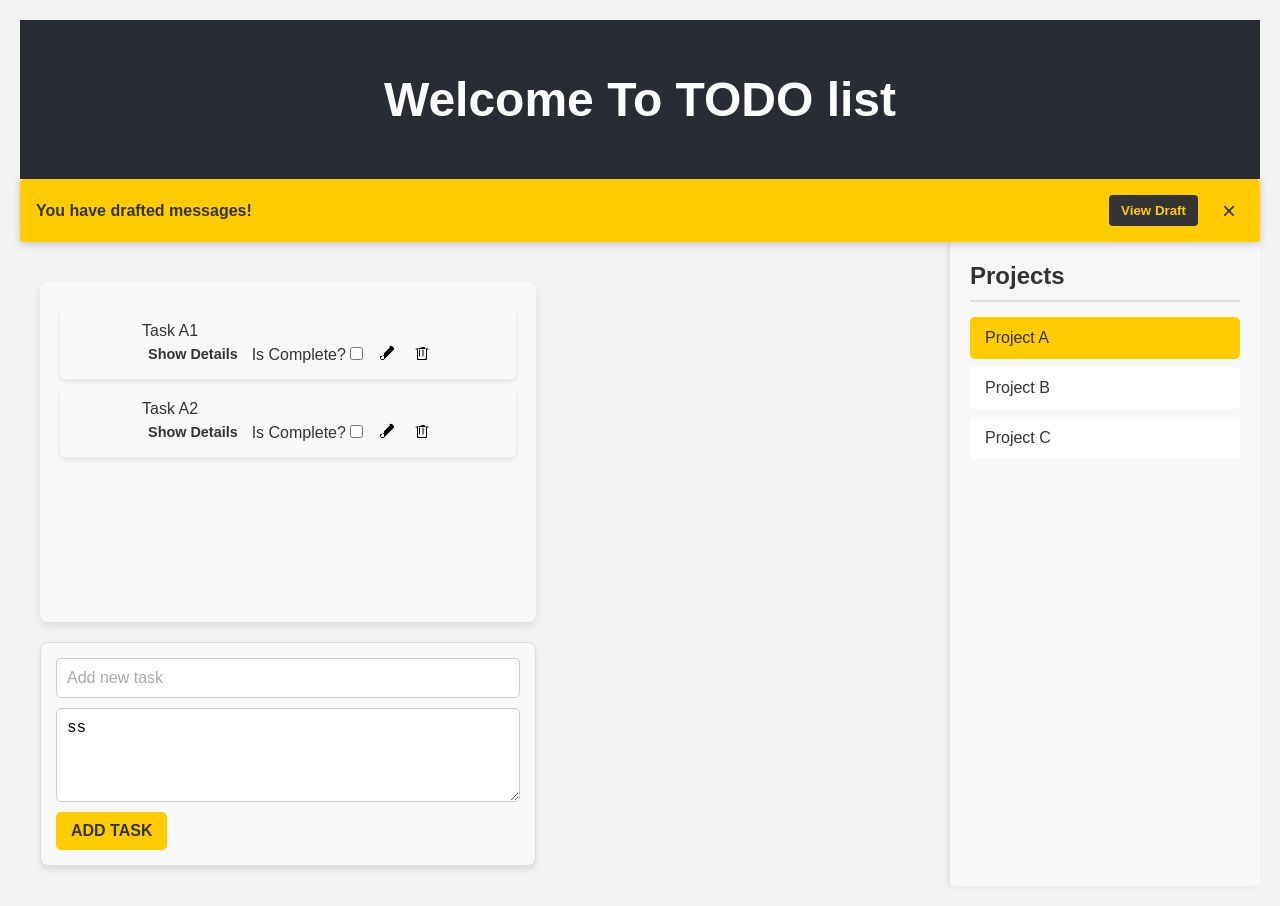
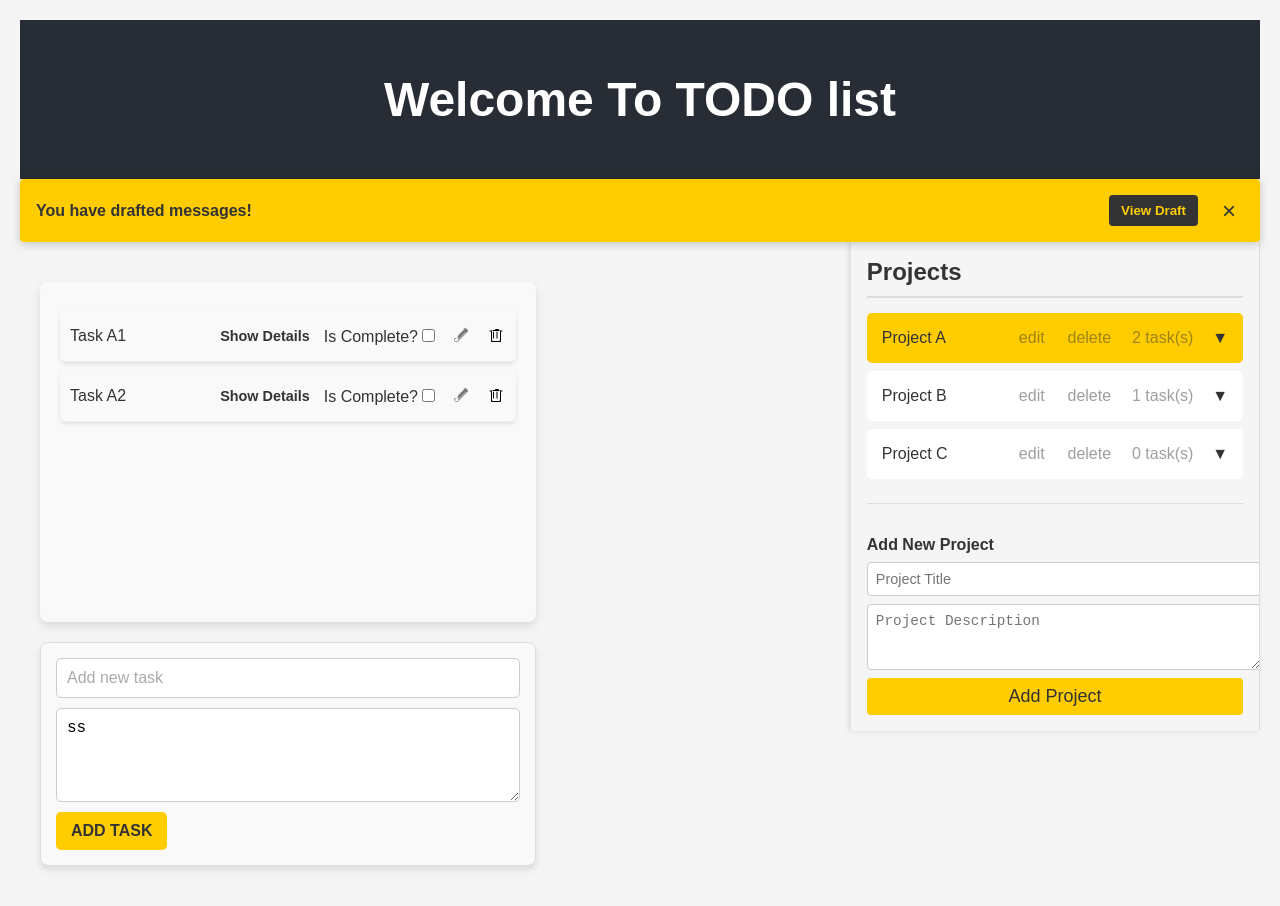
Before and after one commit to seif1125/todo-list, a React (Create React App) app: page / in a window 1280 px wide. Built offline with nearby package versions, Linux system fonts and the light colour scheme.

Commit message:
Finalize projects section

```diff
--- /dev/null
+++ b/src/AddProjectForm.js
@@ -0,0 +1,37 @@
+import React,{useState} from 'react';
+const AddProjectForm = ({ onAddProject }) => {
+    const [title, setTitle] = useState('');
+    const [description, setDescription] = useState('');
+
+
+    const handleAddProject = (e) => {
+      e.preventDefault();
+      if (title.trim()) {
+        onAddProject({ title, description });
+        setTitle('');
+        setDescription('');
+      }
+    };
+
+    return (
+      <form className="add-project-form" onSubmit={handleAddProject}>
+        <h3>Add New Project</h3>
+        <input
+          type="text"
+          value={title}
+          onChange={(e) => setTitle(e.target.value)}
+          placeholder="Project Title"
+          required
+        />
+        <textarea
+          value={description}
+          onChange={(e) => setDescription(e.target.value)}
+          placeholder="Project Description"
+          rows="3"
+        />
+        <button type="submit">Add Project</button>
+      </form>
+    );
+  };
+
+  export default AddProjectForm;
--- a/src/App.css
+++ b/src/App.css
@@ -134,7 +134,7 @@ font-weight: 600;
 
 .add-task-form input[type="text"]:focus,
 .add-task-form textarea:focus {
-  border-color: #4CAF50;
+  border-color: #FFCC00;
 }
 
 /* Button Styling */
@@ -190,14 +190,14 @@ font-weight: 600;
 
 .delete-button {
   background-color: transparent;
-  color: #e57373;
+  color: #333;
   padding: 4px;
   border: none;
   cursor: pointer;
 }
 
 .delete-button:hover {
-  color: #d32f2f;
+  color: #333;
 }
 
 
@@ -236,7 +236,7 @@ font-weight: 600;
 /* Completed Task Item */
 .task-item.completed {
   background-color: #e6ffe6; /* Light green background for completed tasks */
-  color: #4caf50; /* Green color for text */
+  color: #FFCC00; /* Green color for text */
   text-decoration: line-through;
 }
 
@@ -259,7 +259,16 @@ font-weight: 600;
   background-color: transparent;
 }
 
+.task-bar {
+  display: flex;
+  align-items: center;
+  justify-content: space-between;
+  width: 100%;
+}
+.task-item:hover {
 
+  transform: translateX(2px);
+}
 
 /* Delete Button */
 .task-item-toggle-description{
@@ -295,7 +304,7 @@ font-weight: 600;
   padding: 20px;
   box-sizing: border-box;
   overflow-y: auto;
-  width: 25%;
+  width: 33%;
 
 }
 
@@ -336,3 +345,99 @@ font-weight: 600;
   background-color: #ffcc00;
   color: #333;
 }
+.project-header {
+  display: flex;
+  justify-content: space-between;
+  align-items: center;
+}
+
+.open {
+  transform: rotate(180deg); /* Rotate the arrow when open */
+}
+
+.project-actions {
+  display: flex;
+  align-items: center;
+  justify-content: space-between;
+  width: 61%;
+}
+
+.project-actions > span {
+  margin-right: 5px;
+}
+.edit-button:hover,
+.delete-button:hover{
+
+  transition: transform 0.3s ease;
+  color: #333;
+}
+
+ .edit-button,
+ .delete-button {
+  transform: translate(2px);
+  color: #33333378; /* Show on hover */
+}
+
+.tasks-count{
+  color: #33333378;
+}
+
+.icon-button img {
+  width: 16px;
+  height: 16px;
+  cursor: pointer;
+}
+
+
+.projects-sidebar {
+  display: flex;
+  flex-direction: column;
+  height: 100%;
+
+  padding: 16px;
+  background-color: #f5f5f5;
+  border-right: 1px solid #ddd;
+}
+
+.project-list {
+  flex-grow: 1;
+  overflow-y: auto;
+  margin-bottom: 16px;
+}
+
+.add-project-form {
+  border-top: 1px solid #ddd;
+  padding-top: 16px;
+  display: flex;
+  flex-direction: column;
+}
+
+.add-project-form h3 {
+  margin-bottom: 8px;
+  font-size: 1rem;
+}
+
+.add-project-form input[type="text"],
+.add-project-form textarea {
+  width: 100%;
+  padding: 8px;
+  margin-bottom: 8px;
+  border: 1px solid #ccc;
+  border-radius: 4px;
+  font-size: 0.9rem;
+}
+
+.add-project-form button {
+  padding: 8px;
+  border: none;
+  border-radius: 4px;
+  background-color: #FFCC00;
+  color: #333;
+
+  font-size: 1.125rem;
+  cursor: pointer;
+}
+
+.add-project-form button:hover {
+  background-color: #ffcc00;
+}
--- /dev/null
+++ b/src/ProjectItem.js
@@ -0,0 +1,46 @@
+import React, { useState } from 'react';
+
+const ProjectItem = ({ project, isSelected, onSelect, onEdit, onDelete }) => {
+  // State for toggling description visibility
+  const [isExpanded, setIsExpanded] = useState(false);
+
+  const handleClick = (e) => {
+    e.stopPropagation();
+    onSelect(project.id);
+    setIsExpanded((prev) => !prev);
+  };
+
+  return (
+    <li className={`project-item ${isSelected ? 'selected' : ''}`}>
+      <div className="project-header" onClick={handleClick}>
+        <span>{project.name}</span>
+
+        <div className="project-actions">
+          {/* Edit and delete icons */}
+          <span className="edit-button" onClick={(e) => { e.stopPropagation(); onEdit(project.id); }}>
+            edit
+          </span>
+          <span className="delete-button" onClick={(e) => { e.stopPropagation(); onDelete(project.id); }}>
+           delete
+          </span>
+           <span className='tasks-count'>{project?.tasks?.length ?? '--'} task(s)</span>
+          <div>
+
+            <span className={`arrow-icon ${isExpanded ? 'open' : ''}`}>
+              ▼
+            </span>
+          </div>
+        </div>
+      </div>
+
+      {/* Conditionally show the description */}
+      {isExpanded && (
+        <div className="project-description">
+          <p>{project.description || 'No description available'}</p>
+        </div>
+      )}
+    </li>
+  );
+};
+
+export default ProjectItem;
--- a/src/ProjectLists.js
+++ b/src/ProjectLists.js
@@ -1,5 +1,6 @@
 import React from 'react';
-
+import ProjectItem from './ProjectItem';
+import AddProjectForm from './AddProjectForm';
 
 export default function ProjectsSidebar  ({ projects, onProjectSelect, selectedProject })  {
   return (
@@ -8,15 +9,18 @@ export default function ProjectsSidebar  ({ projects, onProjectSelect, selectedP
 
       <ul className="project-list">
         {projects.map((project) => (
-          <li
-            key={project.id}
-            className={`project-item ${selectedProject.id === project.id ? 'selected' : ''}`}
-            onClick={()=>onProjectSelect(project.id)}
-          >
-            {project.name}
-          </li>
+          <ProjectItem
+          key={project.id}
+          project={project}
+          isSelected={selectedProject?.id === project.id}
+          onSelect={onProjectSelect}
+          onEdit={()=>{}} //handleEditProject}
+          onDelete={()=>{}} //handleDeleteProject}
+        />
         ))}
       </ul>
+
+     <AddProjectForm onAddProject={()=>{}} />   {/*onAddProject */}
 
 
     </div>
```
Also changed, not shown: src/media/DeleteSvg.js (added, +14 -0 lines).
